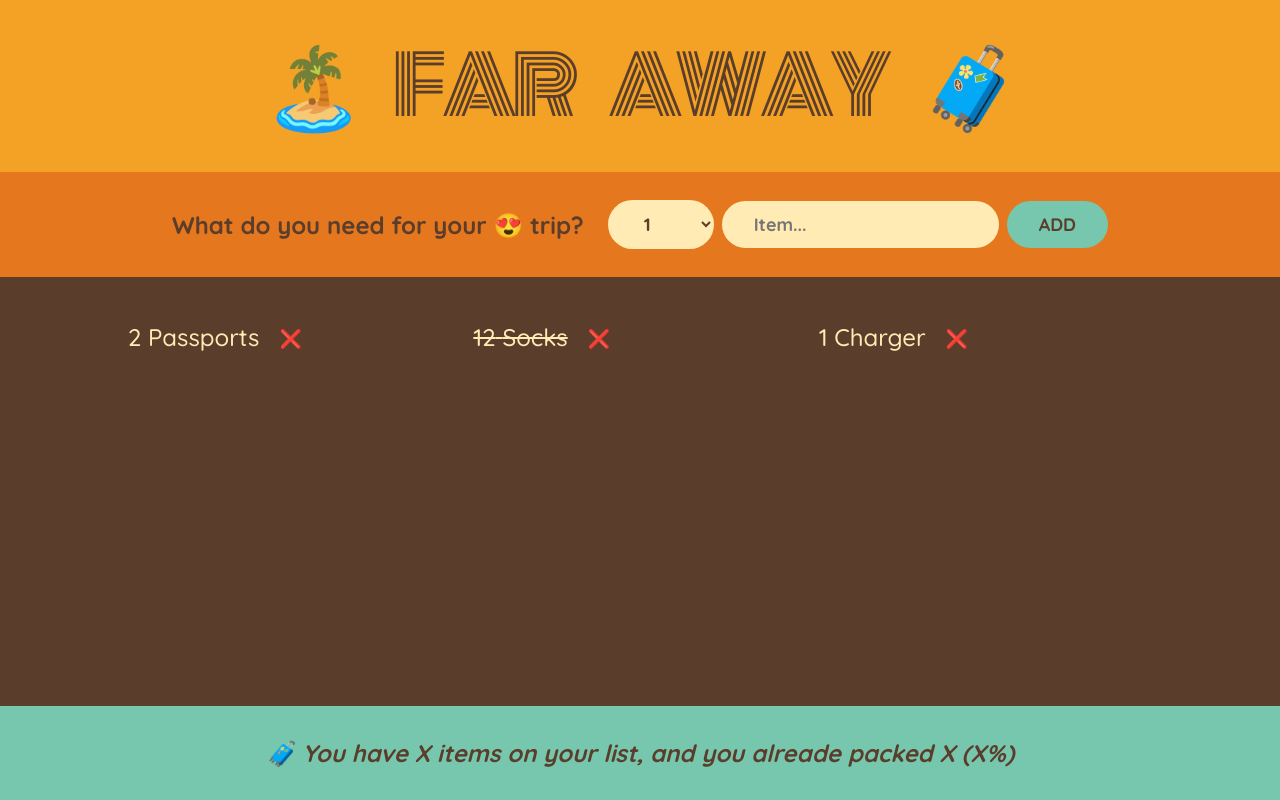
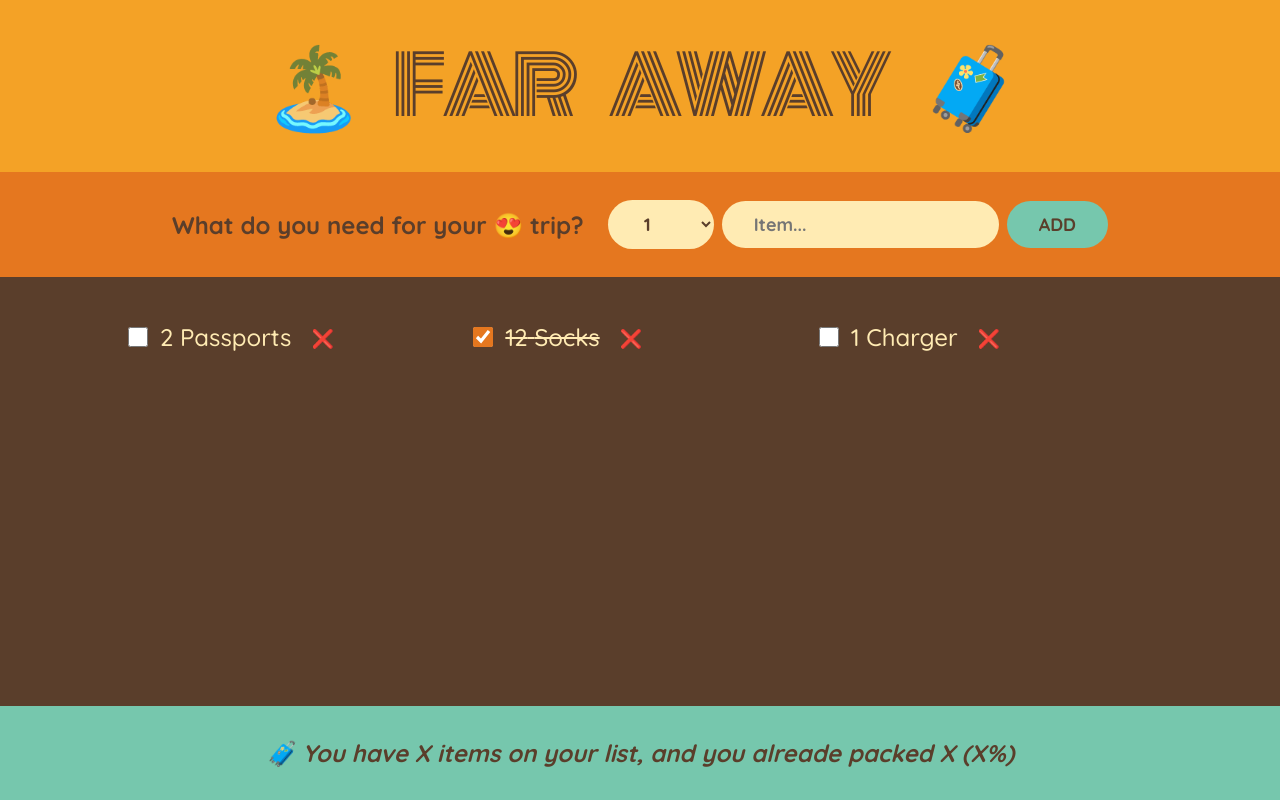
Before and after one commit to jonathan-al/react-travel-list, a React (Create React App) app: page / in a window 1280 px wide. Built offline with nearby package versions, Linux system fonts and the light colour scheme.

Commit message:
Add handlePackItem

```diff
--- a/src/App.js
+++ b/src/App.js
@@ -60,9 +60,14 @@ const Form = ({ onAddItems }) => {
   )
 }
 
-const Item = ({ item, onDeleteItems }) => {
+const Item = ({ item, onDeleteItems, onPackItem }) => {
   return (
     <li>
+      <input
+        type="checkbox"
+        checked={item.packed}
+        onChange={() => onPackItem(item.id)}
+      />
       <span
         style={item.packed ? { textDecoration: "line-through" } : {}}
       >
@@ -73,7 +78,11 @@ const Item = ({ item, onDeleteItems }) => {
   )
 }
 
-const PackingList = ({ items, onDeleteItems: handleDeleteItem }) => {
+const PackingList = ({
+  items,
+  onDeleteItems: handleDeleteItem,
+  onPackItem: handlePackItem,
+}) => {
   return (
     <div className="list">
       <ul>
@@ -82,6 +91,7 @@ const PackingList = ({ items, onDeleteItems: handleDeleteItem }) => {
             key={item.id}
             item={item}
             onDeleteItems={handleDeleteItem}
+            onPackItem={handlePackItem}
           />
         ))}
       </ul>
@@ -113,11 +123,23 @@ const App = () => {
     )
   }
 
+  const handlePackItem = (id) => {
+    setItems((currentItems) => {
+      return currentItems.map((item) =>
+        item.id === id ? { ...item, packed: !item.packed } : item,
+      )
+    })
+  }
+
   return (
     <div className="app">
       <Logo />
       <Form onAddItems={handleAddItems} />
-      <PackingList items={items} onDeleteItems={handleDeleteItem} />
+      <PackingList
+        items={items}
+        onDeleteItems={handleDeleteItem}
+        onPackItem={handlePackItem}
+      />
       <Stats />
     </div>
   )
```
